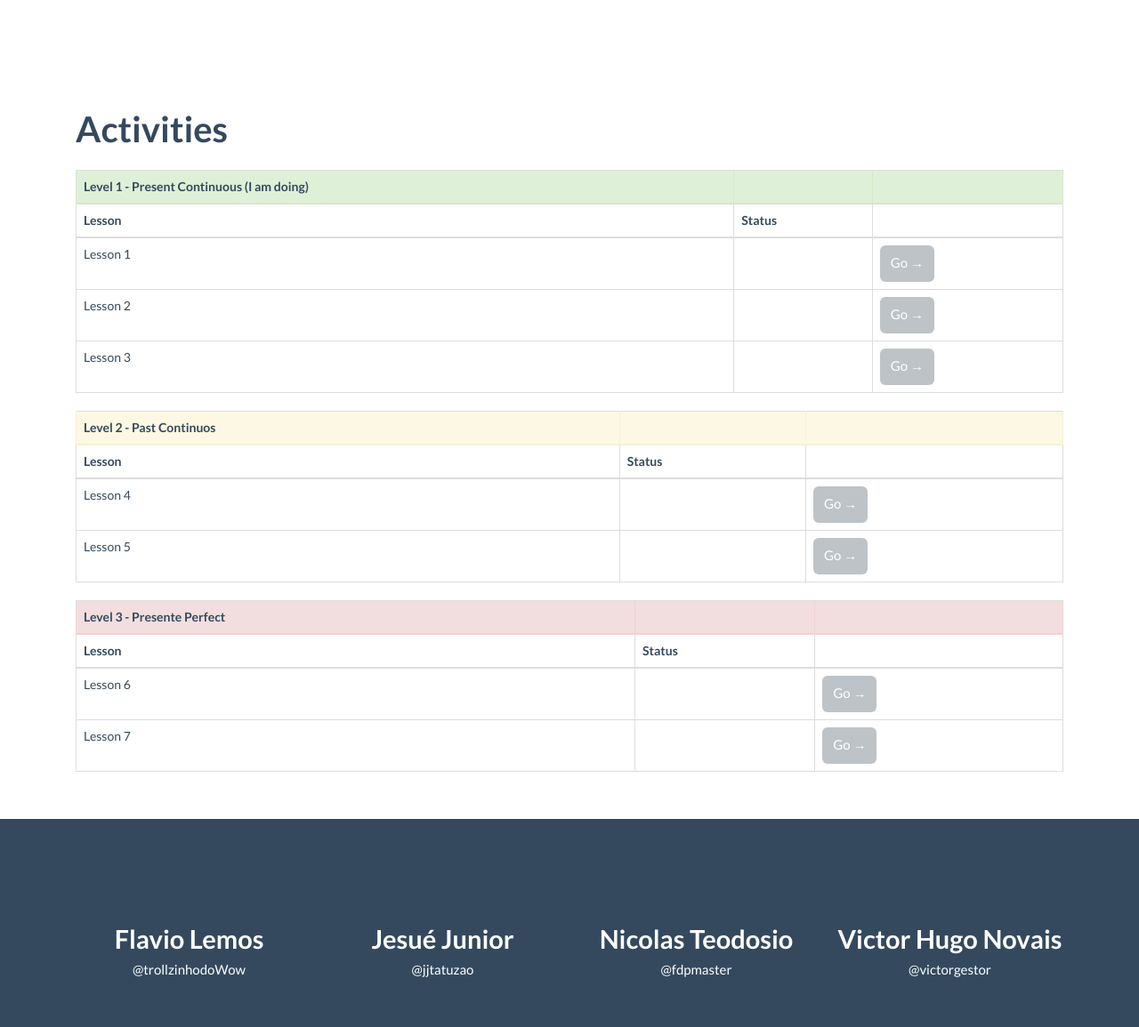
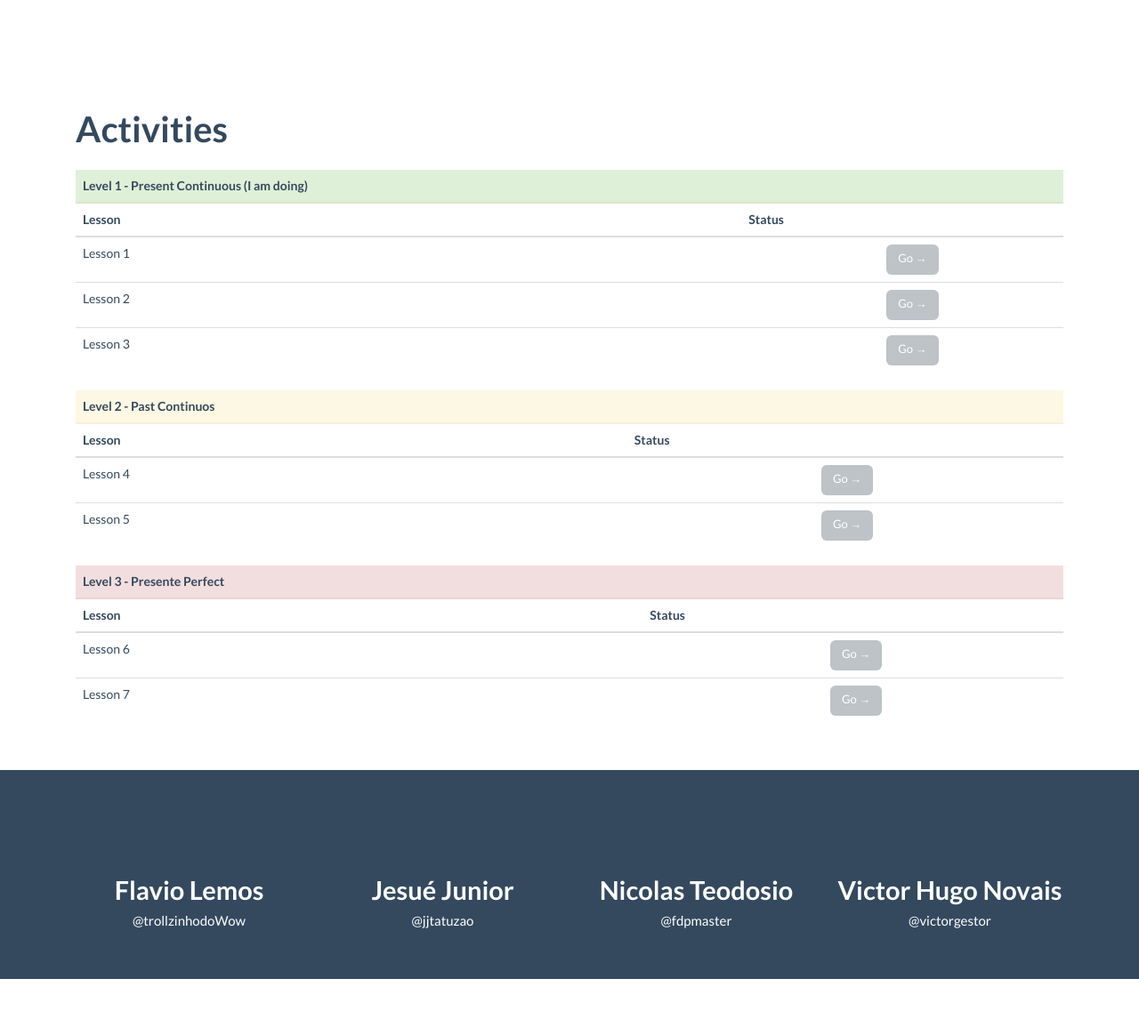
Before and after one commit to jesuejunior/golingo, a Django app: page / in a window 1280 px wide. Shown: the part 60-1215 px from the top of the page at 89% size. After the commit the page ends 1161 px from the top, so only its background shows below. Run offline with Django 3.2, Linux system fonts and the light colour scheme; data comes from the database, SQL or seed files in the repository; both versions use the stored data as it was after the commit.

Commit message:
Removing the border of the table

```diff
--- a/templates/home.html
+++ b/templates/home.html
@@ -5,7 +5,7 @@
     <h3>Activities</h3>
     <br>
         {% for unity in object_list %}
-            <table class="table table-bordered">
+            <table class="table">
                 <thead>
                     {% if unity.level == 1 %}
                         <tr class="success">
@@ -40,7 +40,7 @@
                     <tr>
                         <td>{{ lesson }}</td>
                         <td><span class="fui-check-circle"></span></td>
-                        <td><button class="btn btn-default">Go &#8594;</button></td>
+                        <td><button class="btn btn-sm btn-default">Go &#8594;</button></td>
                     </tr>
                 {% endfor %}
                 </tbody>
```
Also changed, not shown: db.sqlite3.
